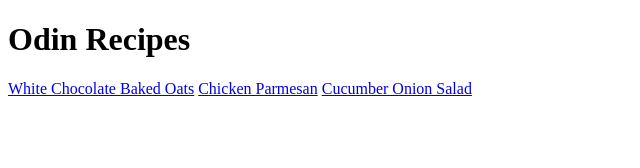
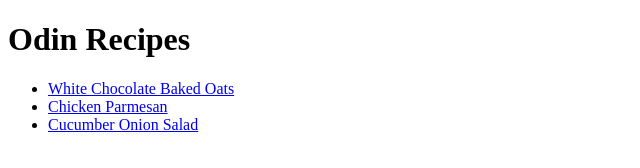
Before and after one commit to Wrenna/odin-recipes, a plain HTML site: page index.html in a window 1280 px wide. Shown: the whole page, without its empty margins (0-640 px from the left). Drawn offline with Linux system fonts and the light colour scheme.

Commit message:
Fix layout of links in a list

```diff
--- a/index.html
+++ b/index.html
@@ -6,9 +6,11 @@
     </head>
     <body>
         <h1>Odin Recipes</h1>
-        <a href="./recipes/baked-oats.html">White Chocolate Baked Oats</a>
-        <a href="./recipes/chicken-parm.html">Chicken Parmesan</a>
-        <a href="./recipes/cucumber-onion.html">Cucumber Onion Salad</a>
+        <ul>
+            <li><a href="./recipes/baked-oats.html">White Chocolate Baked Oats</a></li>
+            <li><a href="./recipes/chicken-parm.html">Chicken Parmesan</a></li>
+            <li><a href="./recipes/cucumber-onion.html">Cucumber Onion Salad</a></li>
+        </ul>
     </body>
 
 
```
